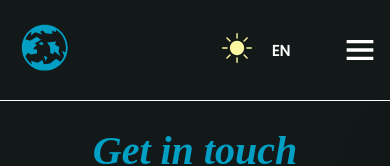
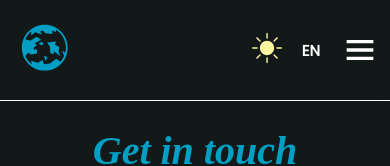
Before and after one commit to iamcristian/portfolio, a React (Vite) app: page /contact in a window 390 px wide. Shown: the top 166 px of the page. Built offline with nearby package versions, Linux system fonts and the light colour scheme.

Commit message:
Portfolio v1 ready

```diff
--- a/src/components/Header/Header.css
+++ b/src/components/Header/Header.css
@@ -126,7 +126,7 @@ header.light .inav:hover {
 @media screen and (max-width: 576px) {
   .header>.container{
     justify-content: space-between;
-    padding-right: 10rem;
+    padding-right: 7rem;
   }
 
   /* .navbar{
@@ -162,8 +162,8 @@ header.light .inav:hover {
     justify-content: flex-start;
     position: fixed;
     top: 12vh;
-    right: -300px;
-    width: 300px;
+    right: -200px;
+    width: 200px;
     height: 60vh;
     background-color: rgba(42, 50, 57, 0.9);
     font-size: 1.1rem;
```
